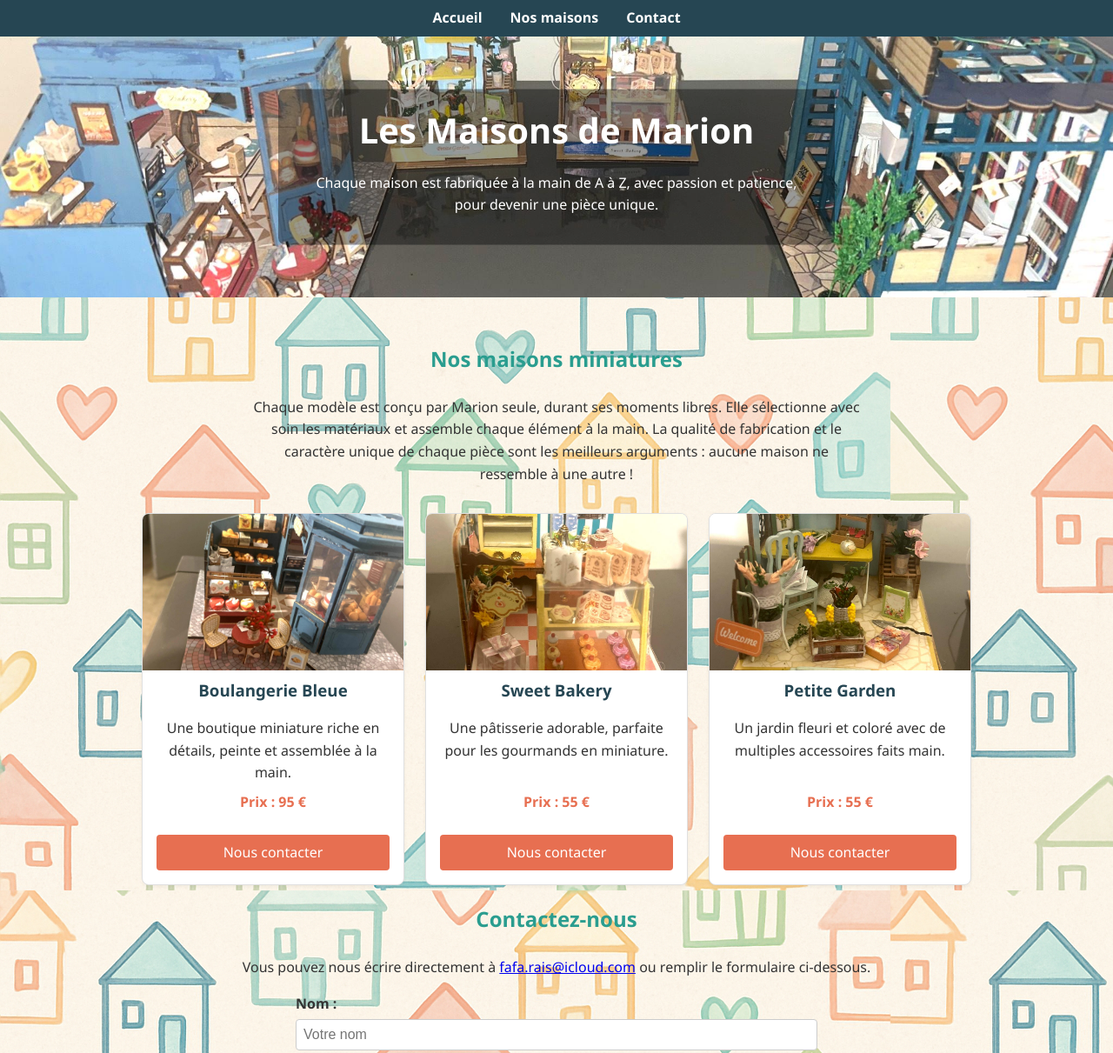
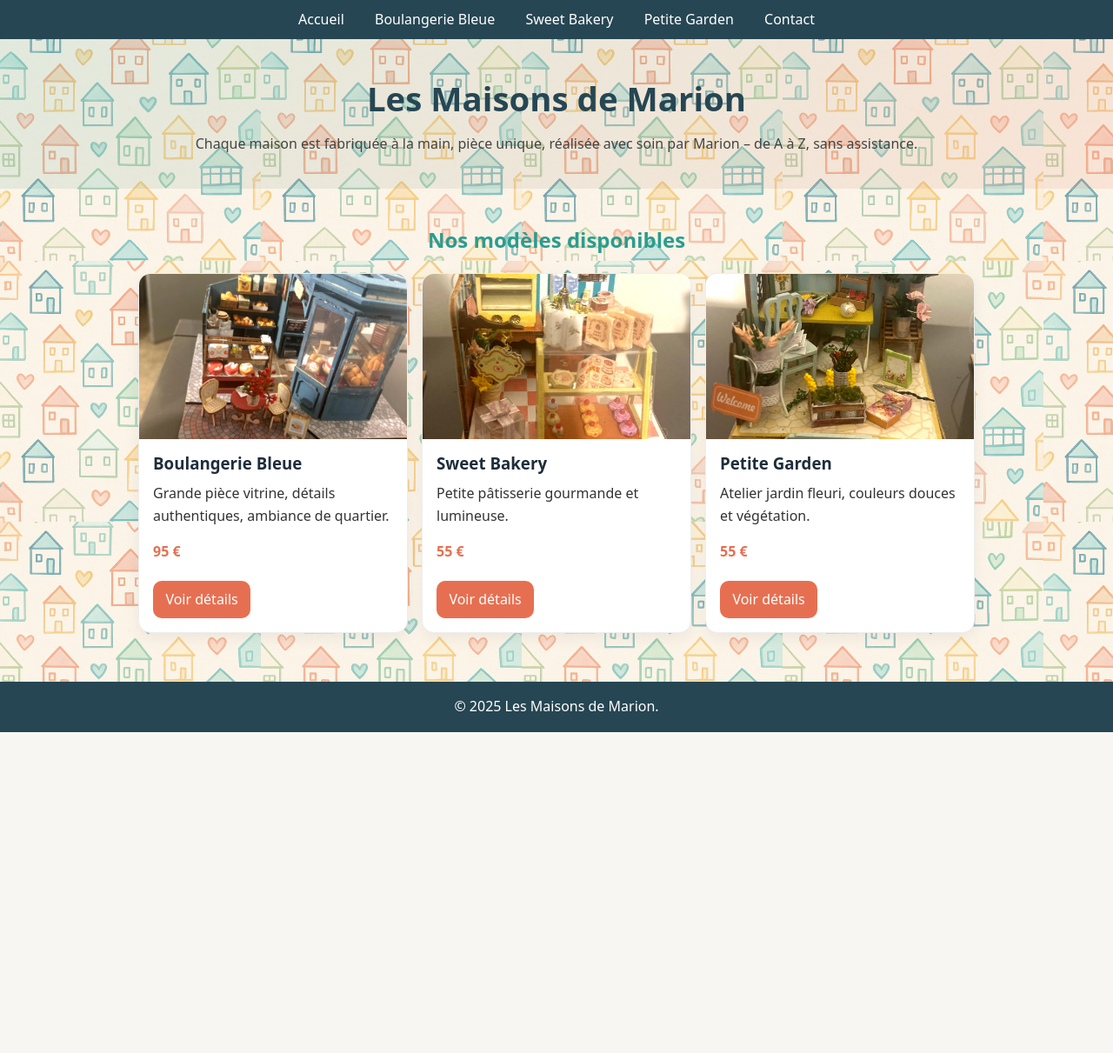
Before and after one commit to lesmaisondemarion/lesmaisondemarion, a plain HTML site: page index.html in a window 1280 px wide. Shown: the top 1211 px of the page at 87% size. After the commit the page ends 842 px from the top, so only its background shows below. Drawn offline with Linux system fonts and the light colour scheme.

Commit message:
Add files via upload

```diff
--- a/index.html
+++ b/index.html
@@ -1,91 +1,49 @@
-<!DOCTYPE html>
-<html lang="fr">
-<head>
-  <meta charset="UTF-8">
-  <meta name="viewport" content="width=device-width, initial-scale=1.0">
-  <!-- SEO meta tags -->
-  <meta name="description" content="Les Maisons de Marion – des maisons miniatures fabriquées à la main de A à Z par Marion. Chaque pièce est unique et réalisée avec soin dans son atelier.">
-  <meta name="keywords" content="maison miniature artisanale, miniature faite main, boutique miniature, Les Maisons de Marion, pièces uniques">
-  <meta name="author" content="Marion">
-  <title>Les Maisons de Marion</title>
+<!DOCTYPE html><html lang="fr"><head>
+<meta charset="UTF-8"><meta name="viewport" content="width=device-width, initial-scale=1.0">
+<title>Les Maisons de Marion</title>
+<meta name="description" content="Miniatures faites main, pièces uniques.">
 <link rel="stylesheet" href="style.css">
-</head>
-<body id="top">
-  <!-- Barre de navigation principale -->
-  <nav class="navbar">
-    <ul>
-      <li><a href="#top">Accueil</a></li>
-      <li><a href="#listing">Nos maisons</a></li>
-      <li><a href="#contact">Contact</a></li>
-    </ul>
-  </nav>
-
+<script>
+// Fallback background if image not present
+window.addEventListener('load',()=>{const bg=new Image();bg.src='background.png';bg.onerror=()=>document.body.classList.add('no-bg');});
+</script>
+</head><body>
+<nav class="navbar"><ul>
+  <li><a href="index.html">Accueil</a></li>
+  <li><a href="boulangerie.html">Boulangerie Bleue</a></li>
+  <li><a href="sweet-bakery.html">Sweet Bakery</a></li>
+  <li><a href="petite-garden.html">Petite Garden</a></li>
+  <li><a href="mailto:fafa.rais@icloud.com?subject=Contact%20Les%20Maisons%20de%20Marion">Contact</a></li>
+</ul></nav>
 <header class="hero">
-    <!-- Image d’en‑tête : photo des créations de Marion -->
-    <img src="hero.jpg" alt="Les créations miniatures de Marion" class="hero-image">
-    <div class="hero-text">
-      <h1>Les Maisons de Marion</h1>
-      <p>Chaque maison est fabriquée à la main de A à Z, avec passion et patience, pour devenir une pièce unique.</p>
+  <h1>Les Maisons de Marion</h1>
+  <p>Chaque maison est fabriquée à la main, pièce unique, réalisée avec soin par Marion – de A à Z, sans assistance.</p>
+</header>
+<main>
+  <h2 class="section-title">Nos modèles disponibles</h2>
+  <div class="card-container">
+    <div class="card">
+      <img src="boulangerie.jpg" alt="Boulangerie Bleue">
+      <h3>Boulangerie Bleue</h3>
+      <p>Grande pièce vitrine, détails authentiques, ambiance de quartier.</p>
+      <p class="price">95 €</p>
+      <a class="btn" href="boulangerie.html">Voir détails</a>
     </div>
-  </header>
-
-  <main>
-    <section id="listing" class="listing">
-      <h2>Nos maisons miniatures</h2>
-      <p style="text-align:center; max-width:700px; margin: 0 auto 2rem;">
-        Chaque modèle est conçu par Marion seule, durant ses moments libres. Elle sélectionne avec soin les matériaux et assemble chaque élément à la main. La qualité de fabrication et le caractère unique de chaque pièce sont les meilleurs arguments : aucune maison ne ressemble à une autre !
-      </p>
-      <div class="card-container">
-        <!-- Grande maison : Boulangerie Bleue -->
     <div class="card">
-          <img src="boulangerie.jpg" alt="Boulangerie bleue">
-          <h3>Boulangerie Bleue</h3>
-          <p>Une boutique miniature riche en détails, peinte et assemblée à la main.</p>
-          <p class="price">Prix : 95 €</p>
-          <a href="mailto:fafa.rais@icloud.com?subject=Demande%20Les%20Maisons%20de%20Marion" class="btn">Nous contacter</a>
+      <img src="sweet_bakery.jpg" alt="Sweet Bakery" onerror="this.onerror=null;this.src='boulangerie_sucrée.jpg';">
+      <h3>Sweet Bakery</h3>
+      <p>Petite pâtisserie gourmande et lumineuse.</p>
+      <p class="price">55 €</p>
+      <a class="btn" href="sweet-bakery.html">Voir détails</a>
     </div>
-        <!-- Petite maison : Sweet Bakery -->
     <div class="card">
-          <img src="sweet_bakery.jpg" alt="Sweet Bakery">
-          <h3>Sweet Bakery</h3>
-          <p>Une pâtisserie adorable, parfaite pour les gourmands en miniature.</p>
-          <p class="price">Prix : 55 €</p>
-          <a href="mailto:fafa.rais@icloud.com?subject=Demande%20Les%20Maisons%20de%20Marion" class="btn">Nous contacter</a>
-        </div>
-        <!-- Petite maison : Petite Garden -->
-        <div class="card">
-          <img src="petite_garden.jpg" alt="Petite Garden">
-          <h3>Petite Garden</h3>
-          <p>Un jardin fleuri et coloré avec de multiples accessoires faits main.</p>
-          <p class="price">Prix : 55 €</p>
-          <a href="mailto:fafa.rais@icloud.com?subject=Demande%20Les%20Maisons%20de%20Marion" class="btn">Nous contacter</a>
+      <img src="petite_garden.jpg" alt="Petite Garden" onerror="this.onerror=null;this.src='petite_jardin.jpg';">
+      <h3>Petite Garden</h3>
+      <p>Atelier jardin fleuri, couleurs douces et végétation.</p>
+      <p class="price">55 €</p>
+      <a class="btn" href="petite-garden.html">Voir détails</a>
     </div>
   </div>
-    </section>
-
-    <section id="contact" class="contact">
-      <h2>Contactez-nous</h2>
-      <p style="text-align:center; margin-bottom:1rem;">Vous pouvez nous écrire directement à <a href="mailto:fafa.rais@icloud.com">fafa.rais@icloud.com</a> ou remplir le formulaire ci-dessous.</p>
-      <form onsubmit="alert('Merci pour votre message ! Nous vous répondrons rapidement.'); return false;">
-        <div class="form-group">
-          <label for="name">Nom :</label>
-          <input type="text" id="name" name="name" placeholder="Votre nom" required>
-        </div>
-        <div class="form-group">
-          <label for="email">E‑mail :</label>
-          <input type="email" id="email" name="email" placeholder="Votre e‑mail" required>
-        </div>
-        <div class="form-group">
-          <label for="message">Message :</label>
-          <textarea id="message" name="message" rows="4" placeholder="Votre message" required></textarea>
-        </div>
-        <button type="submit" class="btn">Envoyer</button>
-      </form>
-    </section>
 </main>
-
-  <footer>
-    <p>&copy; 2025 Les Maisons de Marion. Tous droits réservés.</p>
-  </footer>
-</body>
-</html>
+<footer>&copy; 2025 Les Maisons de Marion.</footer>
+</body></html>
--- a/style.css
+++ b/style.css
@@ -1,184 +1,53 @@
-/* Base styles */
-body {
-  margin: 0;
-  font-family: 'Segoe UI', Tahoma, Geneva, Verdana, sans-serif;
-  /* Ajoute un fond personnalisé rappelant l'univers des miniatures */
-  background: #f7f6f2 url('background.png') repeat;
-  color: #333;
-  line-height: 1.6;
+/* Base */
+:root{
+  --bg:#f7f6f2;
+  --dark:#264653;
+  --accent:#e76f51;
+  --muted:#2a9d8f;
 }
+*{box-sizing:border-box}
+body{
+  margin:0;
+  font-family: ui-sans-serif, system-ui, -apple-system, Segoe UI, Roboto, Helvetica, Arial, "Apple Color Emoji","Segoe UI Emoji";
+  color:#333;
+  background: var(--bg);
+  line-height:1.6;
+  background-image:url('background.png');
+  background-size: 300px 300px;
+}
+/* Fallback if background.png not present */
+body.no-bg{ background-image: radial-gradient(circle at 10% 10%, #fff 0, #f4efe6 60%, #efe8dd 100%); }
 
-header.hero {
-  position: relative;
-  text-align: center;
-  color: #fff;
-  background-color: #2a9d8f;
-  overflow: hidden;
-}
+.navbar{position:sticky;top:0;z-index:999;background:var(--dark);padding:.6rem 1rem}
+.navbar ul{margin:0;padding:0;list-style:none;display:flex;gap:1rem;justify-content:center;flex-wrap:wrap}
+.navbar a{color:#fff;text-decoration:none;padding:.35rem .6rem;border-radius:8px}
+.navbar a:hover{background:rgba(255,255,255,.12)}
 
-.hero-image {
-  width: 100%;
-  max-height: 300px;
-  object-fit: cover;
-  display: block;
-}
+.hero{padding:2.4rem 1rem;text-align:center;background:linear-gradient(135deg, rgba(42,157,143,.12), rgba(231,111,81,.12));}
+.hero h1{margin:0 0 .5rem;font-size:clamp(1.6rem,3.5vw,2.4rem);color:var(--dark)}
+.hero p{margin:0;color:#444}
 
-.hero-text {
-  position: absolute;
-  top: 50%;
-  left: 50%;
-  transform: translate(-50%, -50%);
-  background: rgba(0, 0, 0, 0.4);
-  padding: 1rem 2rem;
-  border-radius: 8px;
-}
+main{max-width:1100px;margin:0 auto;padding:1.5rem;}
 
-h1 {
-  margin: 0;
-  font-size: 2.5rem;
-}
+h2.section-title{color:var(--muted);text-align:center;margin:1rem 0 1.2rem}
 
-main {
-  padding: 2rem;
-  max-width: 1200px;
-  margin: auto;
-}
+.card-container{display:flex;gap:1rem;flex-wrap:wrap;justify-content:center}
+.card{width:310px;background:#fff;border:1px solid #eee;border-radius:14px;overflow:hidden;box-shadow:0 6px 18px rgba(0,0,0,.06);display:flex;flex-direction:column}
+.card img{width:100%;height:190px;object-fit:cover;background:#fafafa}
+.card h3{margin:.8rem 1rem .2rem;color:#1f2d3a}
+.card p{margin:.25rem 1rem .75rem}
+.price{font-weight:700;color:var(--accent);margin:0 1rem .75rem}
+.btn{align-self:flex-start;margin:.5rem 1rem 1rem;padding:.55rem .9rem;border-radius:10px;background:var(--accent);color:#fff;text-decoration:none;display:inline-block}
+.btn:hover{filter:brightness(.95)}
 
-section.listing h2,
-section.contact h2 {
-  text-align: center;
-  margin-bottom: 1.5rem;
-  color: #2a9d8f;
-}
+.product{display:grid;grid-template-columns: 1.2fr 1fr;gap:1.2rem}
+.product img{width:100%;height:auto;border-radius:12px;border:1px solid #eee;box-shadow:0 6px 18px rgba(0,0,0,.06)}
+.kv{display:grid;grid-template-columns:1fr 1fr;gap:.6rem;margin:.8rem 0}
+.kv div{background:#fff;border:1px solid #eee;border-radius:10px;padding:.6rem .8rem}
+.kv div b{display:block;color:#1f2d3a;margin-bottom:.2rem}
+.specs{background:#fff;border:1px solid #eee;border-radius:12px;padding:1rem}
+.cta{display:flex;gap:.6rem;flex-wrap:wrap;margin-top:1rem}
+.small{font-size:.92rem;color:#666}
 
-/* Cards */
-.card-container {
-  display: flex;
-  flex-wrap: wrap;
-  gap: 1.5rem;
-  justify-content: center;
-}
-
-.card {
-  background: #fff;
-  border: 1px solid #e0e0e0;
-  border-radius: 8px;
-  box-shadow: 0 2px 4px rgba(0, 0, 0, 0.05);
-  overflow: hidden;
-  width: 300px;
-  text-align: center;
-  display: flex;
-  flex-direction: column;
-  justify-content: space-between;
-}
-
-.card img {
-  width: 100%;
-  height: 180px;
-  object-fit: cover;
-}
-
-.card h3 {
-  margin: 0.5rem 0;
-  color: #264653;
-}
-
-.card p {
-  margin: 0.5rem 1rem;
-}
-
-.card .price {
-  font-weight: bold;
-  color: #e76f51;
-  margin-top: auto;
-}
-
-.card .btn {
-  margin: 1rem;
-  padding: 0.5rem 1rem;
-  background: #e76f51;
-  color: #fff;
-  text-decoration: none;
-  border-radius: 4px;
-  transition: background 0.3s ease;
-}
-
-.card .btn:hover {
-  background: #d55a40;
-}
-
-/* Contact Form */
-.contact form {
-  max-width: 600px;
-  margin: auto;
-  display: flex;
-  flex-direction: column;
-  gap: 1rem;
-}
-
-.form-group {
-  display: flex;
-  flex-direction: column;
-}
-
-.form-group label {
-  margin-bottom: 0.3rem;
-  font-weight: bold;
-}
-
-.form-group input,
-.form-group textarea {
-  padding: 0.5rem;
-  border: 1px solid #ccc;
-  border-radius: 4px;
-  font-size: 1rem;
-}
-
-button.btn {
-  width: fit-content;
-  align-self: center;
-  cursor: pointer;
-}
-
-footer {
-  text-align: center;
-  padding: 1rem;
-  background: #264653;
-  color: #fff;
-}
-
-@media (max-width: 768px) {
-  .card-container {
-    flex-direction: column;
-    align-items: center;
-  }
-}
-
-/* Navigation bar */
-.navbar {
-  background-color: #264653;
-  padding: 0.5rem 1rem;
-  position: sticky;
-  top: 0;
-  z-index: 1000;
-}
-
-.navbar ul {
-  margin: 0;
-  padding: 0;
-  list-style: none;
-  display: flex;
-  justify-content: center;
-  gap: 2rem;
-}
-
-.navbar a {
-  color: #fff;
-  text-decoration: none;
-  font-weight: bold;
-  transition: color 0.2s ease;
-}
-
-.navbar a:hover {
-  text-decoration: underline;
-}
+footer{text-align:center;color:#fff;background:var(--dark);padding:1rem;margin-top:2rem}
+@media (max-width:900px){.product{grid-template-columns:1fr}}
```
Also changed, not shown: boulangerie.html (added, +36 -0 lines), petite-garden.html (added, +36 -0 lines), sweet-bakery.html (added, +36 -0 lines). Lines whose indentation alone changed are shown as unchanged.
